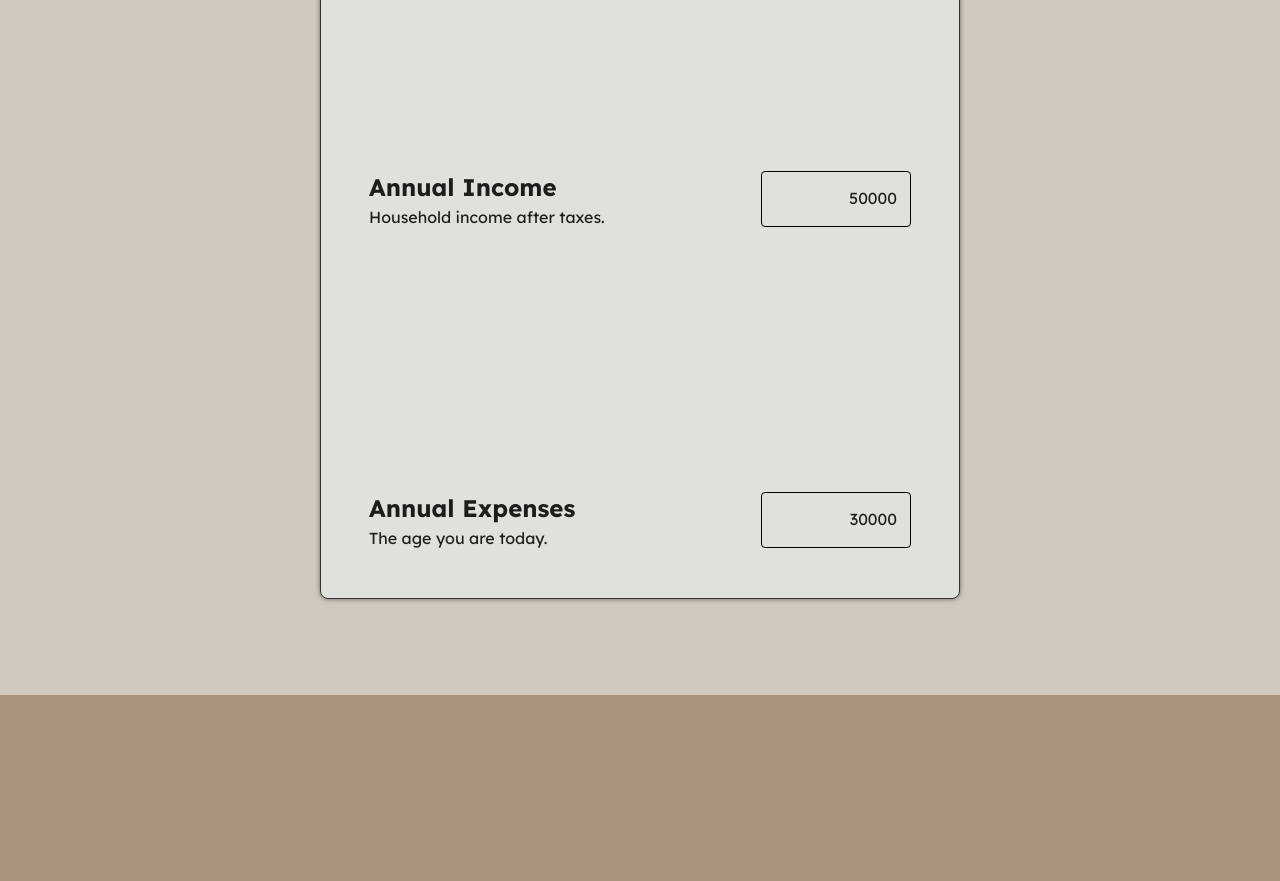
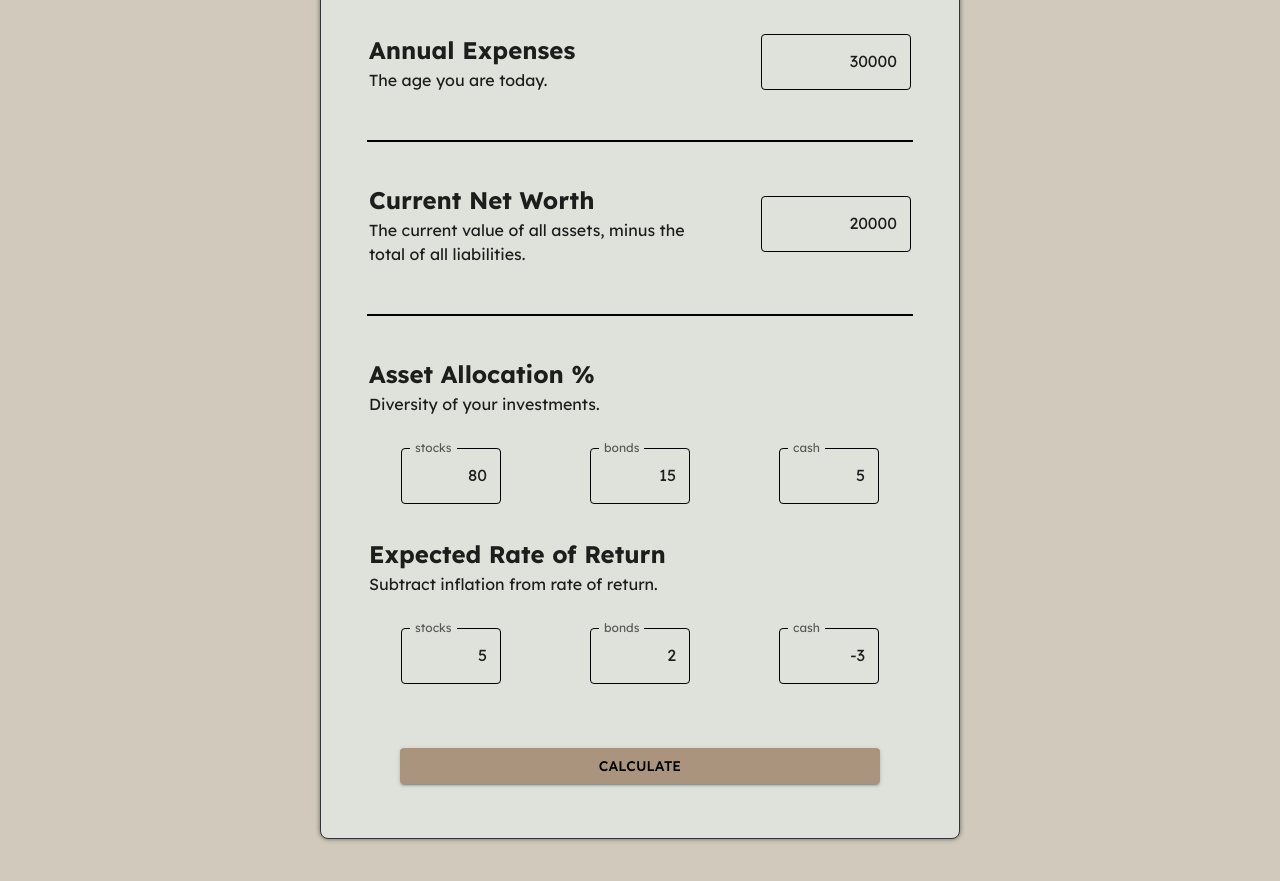
Before and after one commit to JaronWenger/Financial-Tracker, a React (Create React App) app: page / in a window 1280 px wide. Shown: the part 1660-2541 px from the top of the page. Before the commit the page ends 2355 px from the top, so only its background shows below. Built offline with nearby package versions, Linux system fonts and the light colour scheme.

Commit message:
v1 of full table

```diff
--- a/src/components/InputForm.js
+++ b/src/components/InputForm.js
@@ -8,6 +8,18 @@ export const InputForm = ({ title, description, input }) => {
       setAge(event.target.value); // Update the state when the input value changes
     };
 
+
+// Check if input is passed through
+if (input === undefined) {
+    return (
+        <div className='InputForm'>
+        <div className='FormLabel'>
+            <h2>{title}</h2>
+            <p>{description}</p>
+        </div>
+        </div>
+    );
+    }
 
   return (
 
--- a/src/components/Inputs.js
+++ b/src/components/Inputs.js
@@ -1,5 +1,7 @@
 import React from 'react'
 import { InputForm } from './InputForm';
+import Button from '@mui/material/Button';
+import { InvestmentForm } from './InvestmentForm';
 
 export const Inputs = () => {
 
@@ -16,8 +18,20 @@ export const Inputs = () => {
     <InputForm title="Annual Expenses" description="The age you are today." input={30000} />
 
 
+    <hr style={{ border: 'none', backgroundColor: 'black', height: '2px', width: '90%', marginTop: '3rem' }} />
+
+    <InputForm title="Current Net Worth" description="The current value of all assets, minus the total of all liabilities." input={20000} />
+
+    <hr style={{ border: 'none', backgroundColor: 'black', height: '2px', width: '90%', marginTop: '3rem' }} />
+
+    <InputForm title="Asset Allocation %" description="Diversity of your investments." />
+    <InvestmentForm stocksInput={80} bondsInput={15} cashInput={5}/>
+
+    <InputForm title="Expected Rate of Return" description="Subtract inflation from rate of return." />
+    <InvestmentForm stocksInput={5} bondsInput={2} cashInput={-3}/>
 
 
+    <Button variant="contained" sx={{ color: 'black', bgcolor: '#AA947E', '&:hover': { bgcolor: 'grey' }, minWidth: '30rem', alignContent: "center", margin: '0 auto', marginTop: "4rem",     display: 'block' }}>Calculate</Button>
 
 
     </div>
--- /dev/null
+++ b/src/components/InvestmentForm.js
@@ -0,0 +1,30 @@
+import React, { useState } from 'react';
+import TextField from '@mui/material/TextField';
+
+export const InvestmentForm = ({ stocksInput, bondsInput, cashInput }) => {
+    const [stocks, setStocks] = useState(stocksInput);
+    const [bonds, setBonds] = useState(bondsInput);
+    const [cash, setCash] = useState(cashInput);
+
+    const handleStocksChange = (event) => {
+      setStocks(event.target.value); // Update the state when the input value changes
+    };
+    const handleBondsChange = (event) => {
+    setBonds(event.target.value); // Update the state when the input value changes
+    };
+    const handleCashChange = (event) => {
+    setCash(event.target.value); // Update the state when the input value changes
+    };
+
+
+  return (
+
+    <div className='InvestmentForm'>
+
+        <TextField id="stock-input" label="stocks" variant="outlined" value={stocks} onChange={handleStocksChange} sx={{ '& label.Mui-focused': { color: 'black' }, '& .MuiOutlinedInput-root': { '& fieldset': { borderColor: 'black' }, '&:hover fieldset': { borderColor: 'black' }, '&.Mui-focused fieldset': { borderColor: 'black' }, },'& input': { textAlign: 'right' }, width: '100px',fontSize: '1.2rem', }}/>
+        <TextField id="bonds-input" label="bonds" variant="outlined" value={bonds} onChange={handleBondsChange} sx={{ '& label.Mui-focused': { color: 'black' }, '& .MuiOutlinedInput-root': { '& fieldset': { borderColor: 'black' }, '&:hover fieldset': { borderColor: 'black' }, '&.Mui-focused fieldset': { borderColor: 'black' }, },'& input': { textAlign: 'right' }, width: '100px',fontSize: '1.2rem', }}/>
+        <TextField id="cash-input" label="cash" variant="outlined" value={cash} onChange={handleCashChange} sx={{ '& label.Mui-focused': { color: 'black' }, '& .MuiOutlinedInput-root': { '& fieldset': { borderColor: 'black' }, '&:hover fieldset': { borderColor: 'black' }, '&.Mui-focused fieldset': { borderColor: 'black' }, },'& input': { textAlign: 'right' }, width: '100px',fontSize: '1.2rem', }}/>
+
+    </div>
+  )
+}
--- a/src/index.css
+++ b/src/index.css
@@ -128,10 +128,10 @@ justify-content: center; /* Add this to center vertically */
 .Table {
   height: auto;
   min-width: 40rem;
-  min-height: 50rem;
+  min-height: 65rem;
   display: flex;
   flex-direction: column;
-  justify-content: space-between;
+
   margin: 0 2vw;
   border: .1px solid #333; /* Add a dark border */
   border-radius: 8px; /* Optional: add border radius for rounded corners */
@@ -146,19 +146,32 @@ justify-content: center; /* Add this to center vertically */
   flex-direction: row;
   justify-content: space-between;
   align-items: center;
-  padding: 2rem;
+  padding-left: 2rem;
+  padding-right: 2rem;
+  padding-top: 2rem;
+
 }
 .FormLabel {
   display: flex;
   flex-direction: column;
   justify-content: space-between;
+
+  max-width: 20rem;
 }
 .FormLabel * {
   margin-top: 0;
   margin-bottom: 0; /* Adjust the margin between h2 and p */
 
 }
-
+.InvestmentForm {
+  display: flex;
+  flex-direction: row;
+  justify-content: space-between;
+  align-items: center;
+  padding-left: 4rem;
+  padding-right: 4rem;
+  padding-top: 2rem;
+}
 
 
 
```
